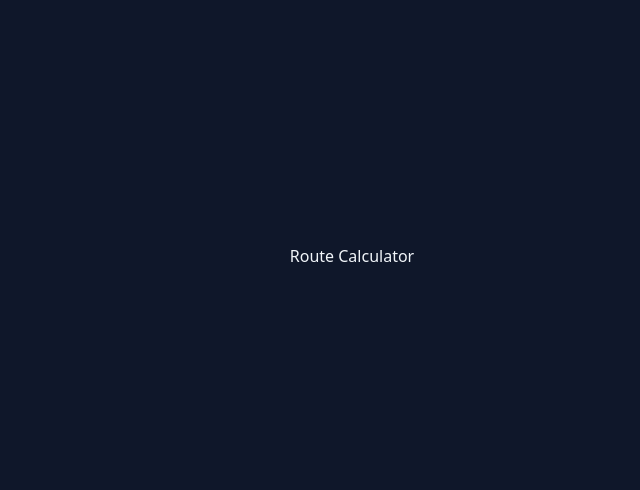
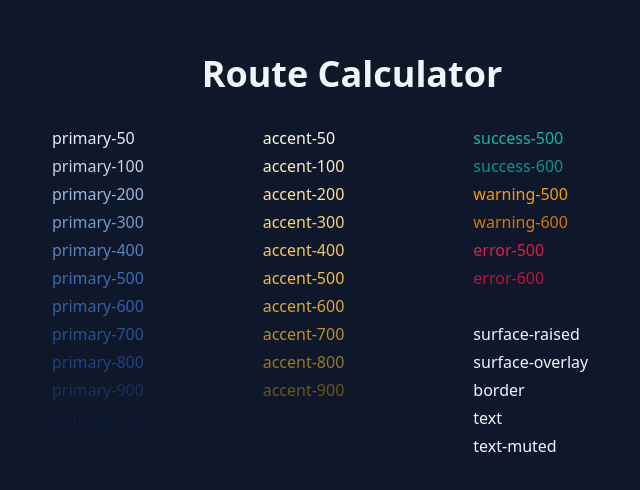
Before and after one commit to AnsonChung3/Route-Calculator, a React (Vite) app: page / in a window 1280 px wide. Shown: the part 144-634 px from the top of the page, without its empty margins (288-928 px from the left). Built offline with nearby package versions, Linux system fonts and the light colour scheme.

Commit message:
Adddcolour swatch to home page

```diff
--- a/src/App.tsx
+++ b/src/App.tsx
@@ -1,11 +1,56 @@
-import './styles/App.css'
+import './styles/App.css';
 
 function App() {
-  return (
-    <div className="container">
-      <h1>Route Calculator</h1>
-    </div>
-  )
+	return (
+		<div className="container">
+			<div>
+				<h1 className="text-4xl font-bold mb-8">Route Calculator</h1>
+			</div>
+			<div className="grid grid-cols-3 gap-8">
+				<ul className="space-y-1 text-left">
+					<li className="text-primary-50">primary-50</li>
+					<li className="text-primary-100">primary-100</li>
+					<li className="text-primary-200">primary-200</li>
+					<li className="text-primary-300">primary-300</li>
+					<li className="text-primary-400">primary-400</li>
+					<li className="text-primary-500">primary-500</li>
+					<li className="text-primary-600">primary-600</li>
+					<li className="text-primary-700">primary-700</li>
+					<li className="text-primary-800">primary-800</li>
+					<li className="text-primary-900">primary-900</li>
+					<li className="text-primary-950">primary-950</li>
+				</ul>
+
+				<ul className="space-y-1 text-left">
+					<li className="text-accent-50">accent-50</li>
+					<li className="text-accent-100">accent-100</li>
+					<li className="text-accent-200">accent-200</li>
+					<li className="text-accent-300">accent-300</li>
+					<li className="text-accent-400">accent-400</li>
+					<li className="text-accent-500">accent-500</li>
+					<li className="text-accent-600">accent-600</li>
+					<li className="text-accent-700">accent-700</li>
+					<li className="text-accent-800">accent-800</li>
+					<li className="text-accent-900">accent-900</li>
+				</ul>
+
+				<ul className="space-y-1 text-left">
+					<li className="text-success-500">success-500</li>
+					<li className="text-success-600">success-600</li>
+					<li className="text-warning-500">warning-500</li>
+					<li className="text-warning-600">warning-600</li>
+					<li className="text-error-500">error-500</li>
+					<li className="text-error-600">error-600</li>
+					<li style={{ color: 'var(--color-surface)' }}>surface</li>
+					<li style={{ color: 'var(--color-surface-raised)' }}>surface-raised</li>
+					<li style={{ color: 'var(--color-surface-overlay)' }}>surface-overlay</li>
+					<li style={{ color: 'var(--color-border)' }}>border</li>
+					<li style={{ color: 'var(--color-text)' }}>text</li>
+					<li style={{ color: 'var(--color-text-muted)' }}>text-muted</li>
+				</ul>
+			</div>
+		</div>
+	);
 }
 
-export default App
+export default App;
--- a/src/styles/App.css
+++ b/src/styles/App.css
@@ -1,6 +1,16 @@
 .container {
   display: flex;
+  flex-direction: column;
+  align-items: center;
   justify-content: center;
-  align-items: center;
   min-height: 100vh;
+  width: 100%;
+  padding: 2rem;
+  box-sizing: border-box;
 }
+
+.container > * {
+  width: 100%;
+  max-width: 600px;
+  text-align: center;
+}
```
